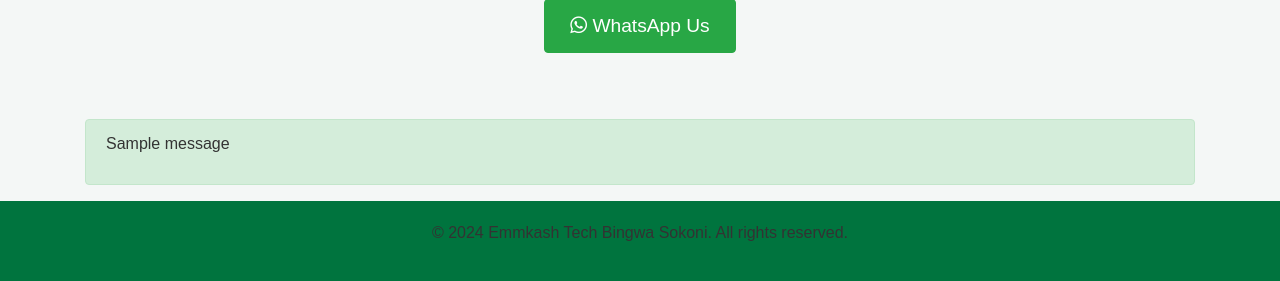
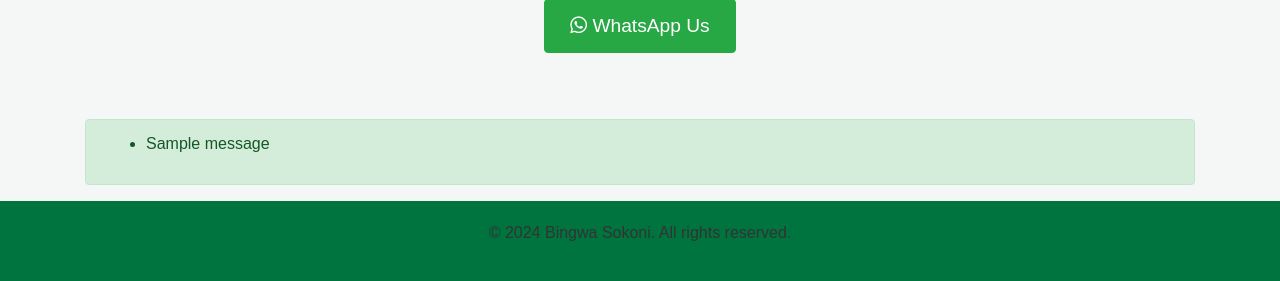
Before and after one commit to emmkash2070/bingwaweb, a Flask app: page / in a window 1280 px wide. Shown: the part 2602-2883 px from the top of the page. Run offline with Flask 2, Linux system fonts and the light colour scheme; one stand-in notice (Sample message) is shown; parts of the project's set-up code (start-up, migrations or seed data) failed here and were passed over; some libraries are stand-ins or nearby versions.

Commit message:
Update index.html

```diff
--- a/templates/index.html
+++ b/templates/index.html
@@ -170,6 +170,10 @@
                 <div class="carousel-item">
                     Powered by Emmkash Tech
                 </div>
+                <!-- Added New Note -->
+                <div class="carousel-item">
+                    NUNUA HATA UKIWA NA OKOA JAHAZI
+                </div>
             </div>
         </div>
 
@@ -261,22 +265,25 @@
     {% with messages = get_flashed_messages(with_categories=true) %}
         {% if messages %}
             <div class="container">
-                <div class="alert alert-success mt-3">
-                    {% for category, message in messages %}
-                        <p>{{ message }}</p>
-                    {% endfor %}
+                <div class="alert alert-success mt-4">
+                    <ul>
+                        {% for category, message in messages %}
+                            <li>{{ message }}</li>
+                        {% endfor %}
+                    </ul>
                 </div>
             </div>
         {% endif %}
     {% endwith %}
 
+    <!-- Footer -->
     <footer class="footer">
-        <p>&copy; 2024 Emmkash Tech Bingwa Sokoni. All rights reserved.</p>
+        <p>&copy; 2024 Bingwa Sokoni. All rights reserved.</p>
     </footer>
 
     <!-- Scripts -->
     <script src="https://code.jquery.com/jquery-3.5.1.slim.min.js"></script>
-    <script src="https://cdn.jsdelivr.net/npm/@popperjs/core@2.5.4/dist/umd/popper.min.js"></script>
+    <script src="https://cdn.jsdelivr.net/npm/@popperjs/core@2.9.3/dist/umd/popper.min.js"></script>
     <script src="https://stackpath.bootstrapcdn.com/bootstrap/4.5.2/js/bootstrap.min.js"></script>
 </body>
 </html>
```
